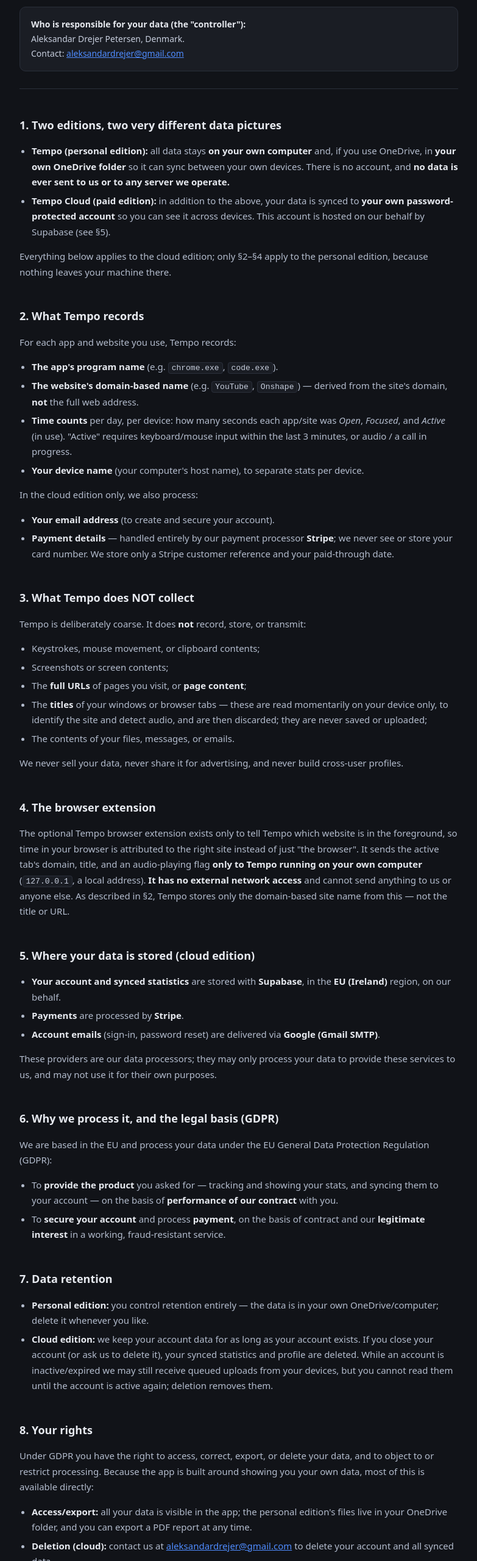
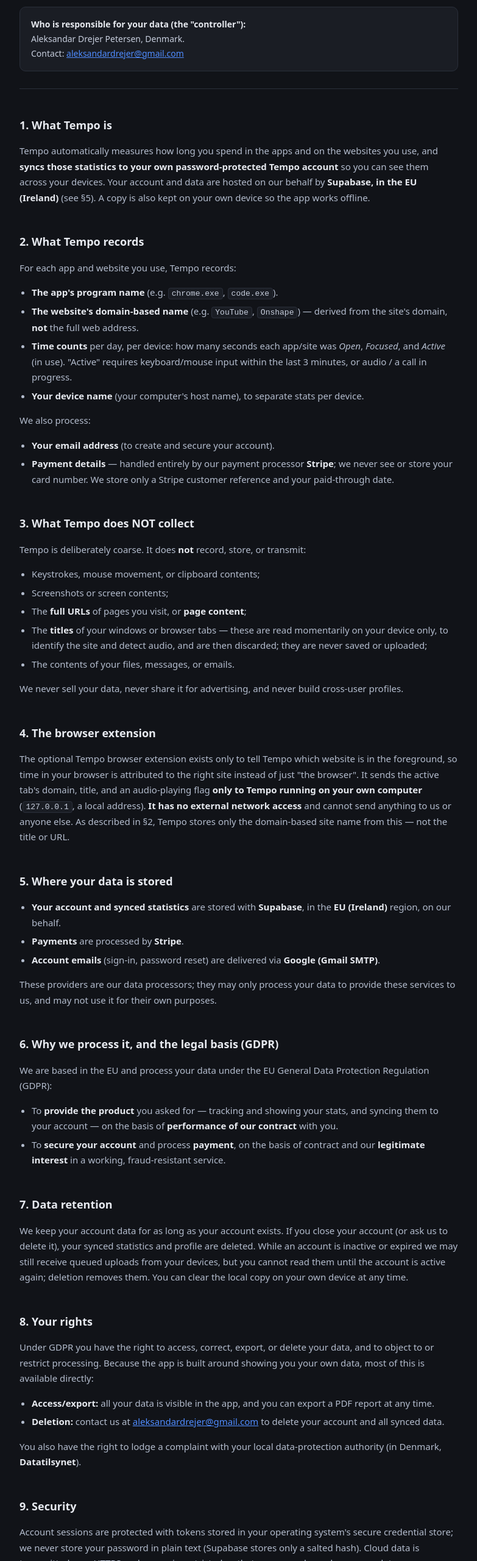
Before and after one commit to Aleksandar-Drejer-Petersen/tempo-cloud-releases, a plain HTML site: page privacy.html in a window 1280 px wide. Shown: the part 240-2800 px from the top of the page at 61% size, without its empty margins (248-1031 px from the left). Drawn offline with Linux system fonts and the light colour scheme.

Commit message:
Scope privacy policy to Tempo Cloud (account-synced) only

```diff
--- a/privacy.html
+++ b/privacy.html
@@ -35,12 +35,8 @@
 
 <hr>
 
-<h2>1. Two editions, two very different data pictures</h2>
-<ul>
-<li><b>Tempo (personal edition):</b> all data stays <b>on your own computer</b> and, if you use OneDrive, in <b>your own OneDrive folder</b> so it can sync between your own devices. There is no account, and <b>no data is ever sent to us or to any server we operate.</b></li>
-<li><b>Tempo Cloud (paid edition):</b> in addition to the above, your data is synced to <b>your own password-protected account</b> so you can see it across devices. This account is hosted on our behalf by Supabase (see §5).</li>
-</ul>
-<p>Everything below applies to the cloud edition; only §2–§4 apply to the personal edition, because nothing leaves your machine there.</p>
+<h2>1. What Tempo is</h2>
+<p>Tempo automatically measures how long you spend in the apps and on the websites you use, and <b>syncs those statistics to your own password-protected Tempo account</b> so you can see them across your devices. Your account and data are hosted on our behalf by <b>Supabase, in the EU (Ireland)</b> (see §5). A copy is also kept on your own device so the app works offline.</p>
 
 <h2>2. What Tempo records</h2>
 <p>For each app and website you use, Tempo records:</p>
@@ -50,7 +46,7 @@
 <li><b>Time counts</b> per day, per device: how many seconds each app/site was <em>Open</em>, <em>Focused</em>, and <em>Active</em> (in use). "Active" requires keyboard/mouse input within the last 3 minutes, or audio / a call in progress.</li>
 <li><b>Your device name</b> (your computer's host name), to separate stats per device.</li>
 </ul>
-<p>In the cloud edition only, we also process:</p>
+<p>We also process:</p>
 <ul>
 <li><b>Your email address</b> (to create and secure your account).</li>
 <li><b>Payment details</b> — handled entirely by our payment processor <b>Stripe</b>; we never see or store your card number. We store only a Stripe customer reference and your paid-through date.</li>
@@ -70,7 +66,7 @@
 <h2>4. The browser extension</h2>
 <p>The optional Tempo browser extension exists only to tell Tempo which website is in the foreground, so time in your browser is attributed to the right site instead of just "the browser". It sends the active tab's domain, title, and an audio-playing flag <b>only to Tempo running on your own computer</b> (<code>127.0.0.1</code>, a local address). <b>It has no external network access</b> and cannot send anything to us or anyone else. As described in §2, Tempo stores only the domain-based site name from this — not the title or URL.</p>
 
-<h2>5. Where your data is stored (cloud edition)</h2>
+<h2>5. Where your data is stored</h2>
 <ul>
 <li><b>Your account and synced statistics</b> are stored with <b>Supabase</b>, in the <b>EU (Ireland)</b> region, on our behalf.</li>
 <li><b>Payments</b> are processed by <b>Stripe</b>.</li>
@@ -86,16 +82,13 @@
 </ul>
 
 <h2>7. Data retention</h2>
-<ul>
-<li><b>Personal edition:</b> you control retention entirely — the data is in your own OneDrive/computer; delete it whenever you like.</li>
-<li><b>Cloud edition:</b> we keep your account data for as long as your account exists. If you close your account (or ask us to delete it), your synced statistics and profile are deleted. While an account is inactive/expired we may still receive queued uploads from your devices, but you cannot read them until the account is active again; deletion removes them.</li>
-</ul>
+<p>We keep your account data for as long as your account exists. If you close your account (or ask us to delete it), your synced statistics and profile are deleted. While an account is inactive or expired we may still receive queued uploads from your devices, but you cannot read them until the account is active again; deletion removes them. You can clear the local copy on your own device at any time.</p>
 
 <h2>8. Your rights</h2>
 <p>Under GDPR you have the right to access, correct, export, or delete your data, and to object to or restrict processing. Because the app is built around showing you your own data, most of this is available directly:</p>
 <ul>
-<li><b>Access/export:</b> all your data is visible in the app; the personal edition's files live in your OneDrive folder, and you can export a PDF report at any time.</li>
-<li><b>Deletion (cloud):</b> contact us at <a href="mailto:aleksandardrejer@gmail.com">aleksandardrejer@gmail.com</a> to delete your account and all synced data.</li>
+<li><b>Access/export:</b> all your data is visible in the app, and you can export a PDF report at any time.</li>
+<li><b>Deletion:</b> contact us at <a href="mailto:aleksandardrejer@gmail.com">aleksandardrejer@gmail.com</a> to delete your account and all synced data.</li>
 </ul>
 <p>You also have the right to lodge a complaint with your local data-protection authority (in Denmark, <b>Datatilsynet</b>).</p>
 
```
